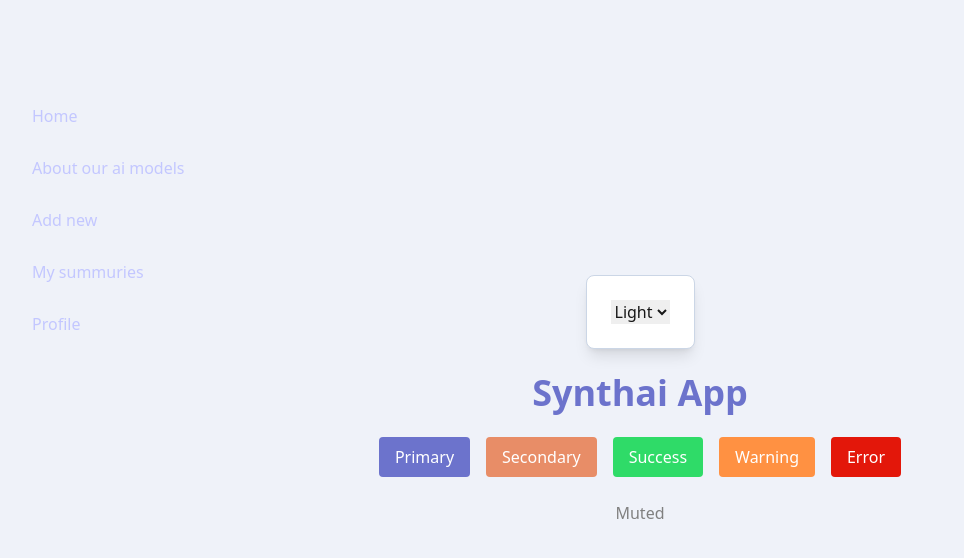
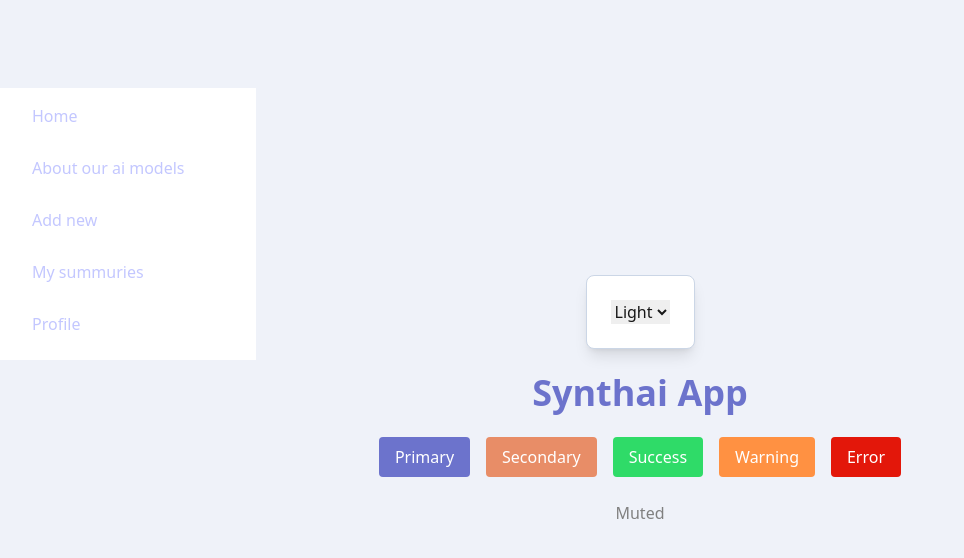
Before and after one commit to fabilier228/ai.synthai.src.frontend, a Next.js app: page / in a window 1280 px wide. Shown: the top 558 px of the page, without its empty margins (0-964 px from the left). Built offline with nearby package versions, Linux system fonts and the light colour scheme.

Commit message:
chore: update bg color

```diff
--- a/src/components/Navbar.tsx
+++ b/src/components/Navbar.tsx
@@ -32,7 +32,7 @@ const Navbar = () => {
       </nav>
       {/* Desktop navbar (left, text links) */}
       <nav
-        className="hidden md:flex flex-col gap-2 w-64 fixed left-0 z-[102] pt-2 pb-4 px-6"
+        className="hidden md:flex flex-col gap-2 w-64 fixed left-0 z-[102] pt-2 pb-4 px-6 bg-surface"
         style={{ top: "5.5rem" }}
       >
         <a
```
